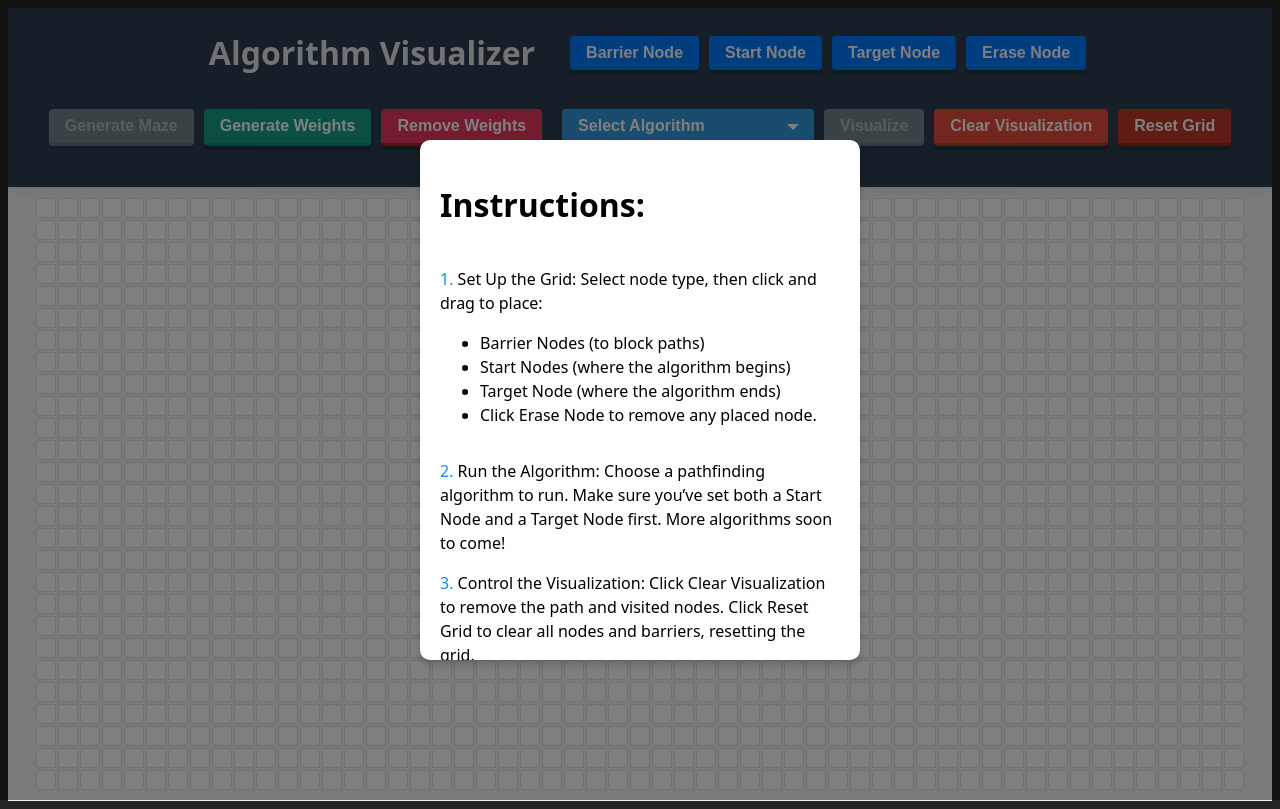
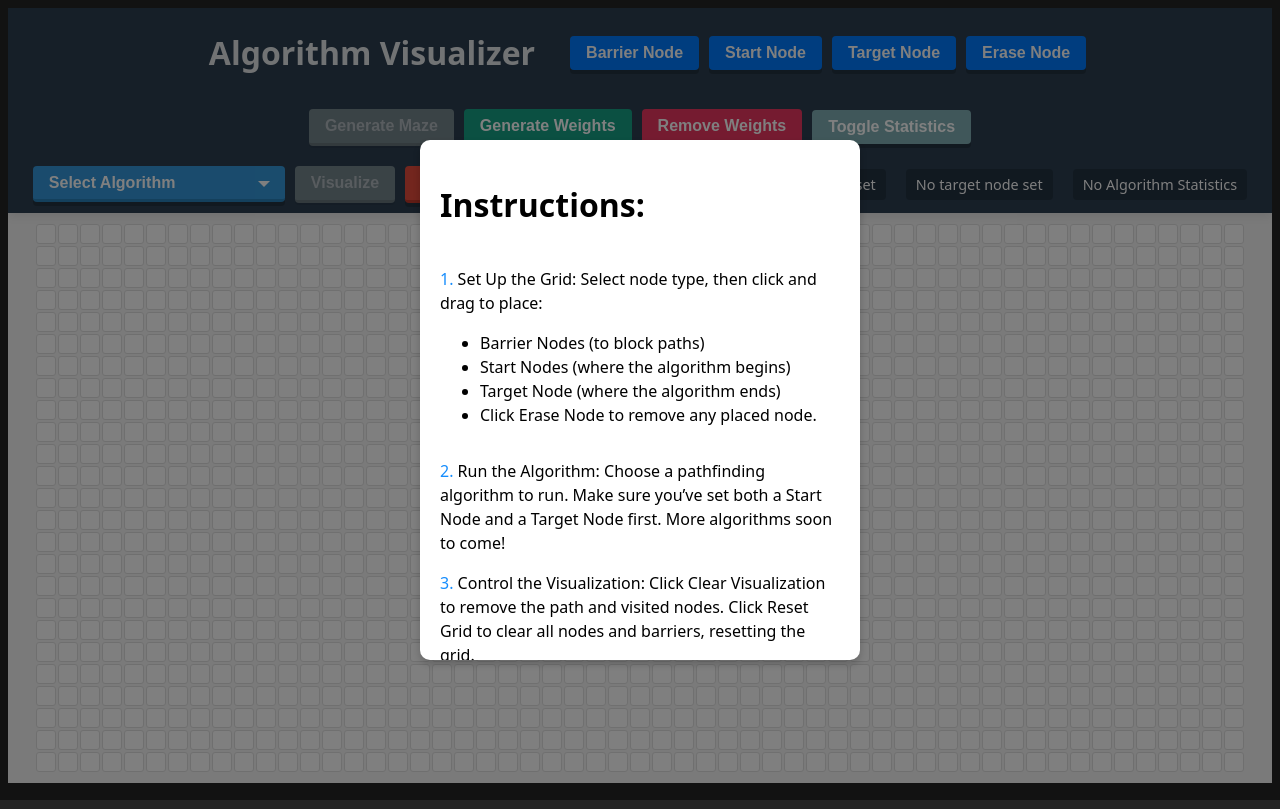
Before and after one commit to aayushsh06/AlgoScope, a React (Vite) app: page / in a window 1280 px wide. Built offline with nearby package versions, Linux system fonts and the light colour scheme.

Commit message:
Added elementary stats page

```diff
--- a/src/components/Grid.jsx
+++ b/src/components/Grid.jsx
@@ -8,7 +8,7 @@ import { runAStar } from './aStar';
 import { genMaze } from './genMaze';
 import { genWeights } from './genWeights';
 import Introduction from './Introduction';
-import Logo from './Logo'
+import Stats from './Stats';
 
 
 const Grid = () => {
@@ -21,6 +21,9 @@ const Grid = () => {
     const [pathNodes, setPathNodes] = useState([]);
     const [weights, setWeights] = useState(null);
     const [selectedAlgorithm, setSelectedAlgorithm] = useState('');
+
+    const [stats, setStats] = useState(false);
+    const [displayStats, setDisplayStats] = useState(null);
 
     const [introOpen, setIntroOpen] = useState(true);
     const header = useRef(null);
@@ -250,10 +253,24 @@ const Grid = () => {
             visitedNodesInOrder = a_starVisitedNodes;
             path = a_starPath;
         }
-        else if(selectedAlgorithm === 'dijkstra') {
+        else if (selectedAlgorithm === 'dijkstra') {
             const { visitedNodesInOrder: disjkstraVisitedNodes, path: disjkstraPath } = runDijkstra(grid, startNodes, targetNode, weights);
             visitedNodesInOrder = disjkstraVisitedNodes;
             path = disjkstraPath;
+        }
+
+        let statsData = null;
+
+        if(stats){
+            statsData =
+            {
+                algorithmRan: selectedAlgorithm,
+                pathFound: path.length > 0,
+                numNodesPath: path.length,
+                numNodesVisited: visitedNodesInOrder.length,
+                pathCost: 0,
+                setDisplayStats: setDisplayStats
+            }
         }
 
 
@@ -285,11 +302,19 @@ const Grid = () => {
 
                         if (i === path.length - 1) {
                             setIsRunningAlgorithm(false);
+                            setDisplayStats(
+                                statsData
+                            )
                         }
                     }, i * delayPerIteration);
                 }
             } else {
                 setIsRunningAlgorithm(false);
+                if (stats) {
+                    setDisplayStats(
+                        statsData
+                    )
+                }
             }
         };
 
@@ -297,6 +322,11 @@ const Grid = () => {
             animateVisitedNodes();
         } else {
             setIsRunningAlgorithm(false);
+            if (stats) {
+                setDisplayStats(
+                    statsData
+                )
+            }
         }
     };
 
@@ -385,6 +415,7 @@ const Grid = () => {
     return (
         <>
             {introOpen && <Introduction introOpen={introOpen} setIntroOpen={setIntroOpen} />}
+            {(displayStats && stats) && <Stats {...displayStats}/>}
             <div className='drawing-select' ref={header}>
                 <div className='title'>
                     <h1 className='header'>Algorithm Visualizer</h1>
@@ -433,11 +464,17 @@ const Grid = () => {
                         Generate Weights
                     </button>
                     <button
-                        onClick={() => {setWeights(null); clearVisualization(); }}
+                        onClick={() => { setWeights(null); clearVisualization(); }}
                         disabled={isRunningAlgorithm}
                         className='remove-weights-button'
                     >
                         Remove Weights
+                    </button>
+                    <button
+                        onClick={() => { setStats(prev => !prev) }}
+                        disabled={isRunningAlgorithm}
+                        className='configureStats'>
+                        Toggle Statistics
                     </button>
                 </div>
 
@@ -494,6 +531,11 @@ const Grid = () => {
                             selectedAlgorithm === 'bfs' ? 'BFS' :
                                 selectedAlgorithm === 'a-star' ? 'A*' : 'Dijkstra'
                     }</span>}
+                    {stats ?
+                        <span>Getting Algorithm Statistics</span> :
+                        <span>No Algorithm Statistics</span>
+
+                    }
                 </div>
             </div>
             <div
--- /dev/null
+++ b/src/components/Stats.jsx
@@ -0,0 +1,20 @@
+import React from 'react'
+import '../styles/Stats.css'
+const Stats = ({algorithmRan, pathFound, numNodesPath, numNodesVisited, cost, setDisplayStats}) => {
+    return (
+        <div className='stats'>
+            <h1>{algorithmRan} Performance Statistics</h1>
+            {!pathFound ? <p>No Path to Target Found</p> :
+
+                <div className='foundStats'>
+                    <p>Number of Nodes in Path: {numNodesPath}</p>
+                    <p>Number of Nodes Visited: {numNodesVisited}</p>
+                    <p>Path Cost: {cost}</p>
+                </div>
+            }
+            <button onClick={() => setDisplayStats(null)}>Close</button>
+        </div>
+    )
+}
+
+export default Stats
--- a/src/styles/Grid.css
+++ b/src/styles/Grid.css
@@ -8,6 +8,7 @@
     width: 100%;
     box-sizing: border-box;
     color: black;
+    user-select: none;
 }
 
 .row {
@@ -57,6 +58,10 @@
     background-color: #3498db;
     border: 1px solid #2980b9;
     position: relative;
+}
+
+.configureStats {
+    background-color: #80afb4;
 }
 
 .visited-node::after {
@@ -133,7 +138,6 @@
     box-shadow: 0 2px 10px rgba(0, 0, 0, 0.1);
 }
 
-/* New button group styling */
 .button-group {
     display: flex;
     flex-wrap: wrap;
@@ -142,7 +146,6 @@
     justify-content: center;
 }
 
-/* Dropdown styling */
 .select-container {
     position: relative;
     margin: 5px;
@@ -193,7 +196,6 @@
     pointer-events: none;
 }
 
-/* Run algorithm button */
 .run-algorithm-button {
     background-color: #3498db;
     border-bottom: 3px solid #2980b9;
@@ -231,12 +233,12 @@
 .drawing-select button:active:not(:disabled),
 .drawing-select button.active {
     box-shadow: 0 1px 0 rgba(0, 0, 0, 0.3);
-    transform: translateY(10px);
+    transform: translateY(3px);
+    background-color: rgb(83, 60, 255);
 }
 
-/* Disabled button styles - moved higher in specificity and made more consistent */
 .drawing-select button:disabled {
-    background-color: #95a5a6 !important; /* Use !important to override specific button colors */
+    background-color: #95a5a6 !important;
     cursor: not-allowed;
     opacity: 0.7;
     box-shadow: 0 2px 0 rgba(0, 0, 0, 0.1) !important;
@@ -245,7 +247,6 @@
     color: rgba(255, 255, 255, 0.8) !important;
 }
 
-/* Button for barrier nodes */
 .drawing-select button:has(.active)[onClick*="barrier-node"],
 .drawing-select button[onClick*="barrier-node"] {
     background-color: #34495e;
@@ -262,7 +263,6 @@
     border-bottom-color: #1a2530;
 }
 
-/* Button for start nodes */
 .drawing-select button[onClick*="start-node"] {
     background-color: #27ae60;
     border-bottom: 3px solid #219955;
@@ -278,7 +278,6 @@
     border-bottom-color: #1b7943;
 }
 
-/* Button for target nodes */
 .drawing-select button[onClick*="target-node"] {
     background-color: #e74c3c;
     border-bottom: 3px solid #c0392b;
@@ -294,7 +293,6 @@
     border-bottom-color: #a82315;
 }
 
-/* Button for erasing nodes */
 .drawing-select button[onClick*="unvisited-node"] {
     background-color: #7f8c8d;
     border-bottom: 3px solid #6c7a7b;
@@ -310,7 +308,6 @@
     border-bottom-color: #5c686a;
 }
 
-/* Generate maze button - purple */
 .drawing-select .generate-maze-button {
     background-color: #8e44ad;
     border-bottom: 3px solid #7d3c98;
@@ -326,7 +323,6 @@
     border-bottom-color: #6a3381;
 }
 
-/* Generate weights button */
 .drawing-select .generate-weights-button {
     background-color: #16a085;
     border-bottom: 3px solid #138a72;
@@ -342,7 +338,6 @@
     border-bottom-color: #0e6655;
 }
 
-/* Remove weights button */
 .drawing-select .remove-weights-button {
     background-color: #ea3761;
     border-bottom: 3px solid #c2162d;
@@ -358,7 +353,6 @@
     border-bottom-color: #0e6655;
 }
 
-/* Clear visualization button - red */
 .drawing-select .clear-visualization-button {
     background-color: #e74c3c;
     border-bottom: 3px solid #c0392b;
@@ -374,7 +368,6 @@
     border-bottom-color: #a82315;
 }
 
-/* Reset grid button - darker red */
 .drawing-select .reset-grid-button {
     background-color: #c0392b;
     border-bottom: 3px solid #a82315;
--- /dev/null
+++ b/src/styles/Stats.css
@@ -0,0 +1,30 @@
+.stats {
+    background-color: #aeaeaf;
+    z-index: 1000;
+    position: fixed;
+    top: 50%;
+    left: 50%;
+    transform: translate(-50%, -50%);
+    padding: 20px;
+    border-radius: 10px;
+    box-shadow: 0 10px 30px rgba(0, 0, 0, 0.1);
+}
+
+.modal-overlay {
+    position: fixed;
+    top: 0;
+    left: 0;
+    width: 100%;
+    height: 100%;
+    background-color: rgba(0, 0, 0, 0.5);
+    z-index: 999;
+}
+
+.stats p {
+    text-align: center;
+    margin: 5px;
+}
+
+.stats button {
+    text-align: center;
+}
```
